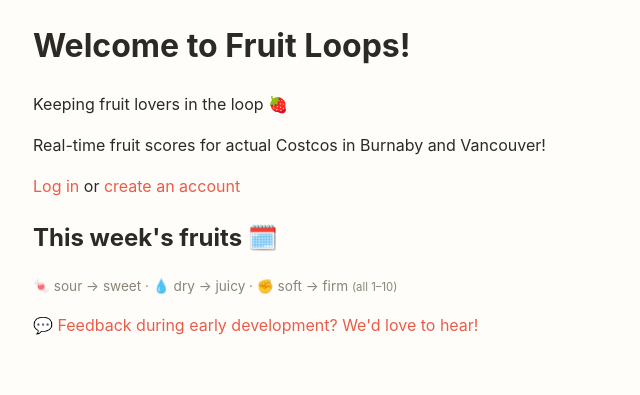
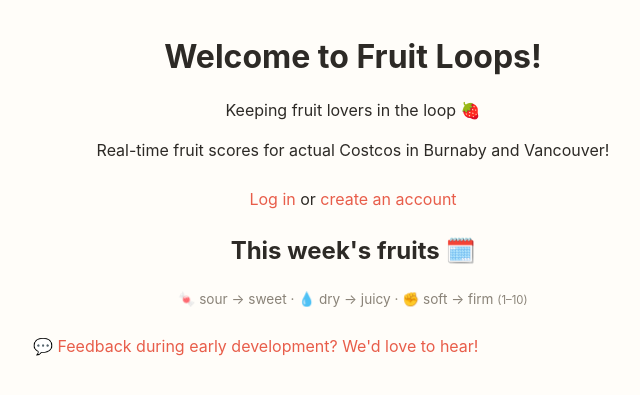
Before and after one commit to kkatieliu/fruit-loop-rater, a Flask app: page / in a window 1280 px wide. Shown: the top 395 px of the page, without its empty margins (287-927 px from the left). Run offline with Flask 3, Linux system fonts and the light colour scheme; data that the repository does not hold is empty.

Commit message:
Fixed some spacing issues

```diff
--- a/static/style.css
+++ b/static/style.css
@@ -175,3 +175,18 @@
         text-transform: uppercase;
     }
 }
+
+.hero {
+    text-align: center;
+    margin: 32px 0 24px;
+}
+
+.hero h1 {
+    margin-bottom: 4px;
+    font-size: 2rem;
+}
+
+.page-intro {
+    text-align: center;
+    margin-bottom: 24px;
+}
--- a/templates/fruit.html
+++ b/templates/fruit.html
@@ -26,7 +26,6 @@
             🍬 Sweetness {{ this_week_avg["avg_sweetness"] }}/10
             · 💧 Juiciness {{ this_week_avg["avg_juiciness"] }}/10
             · ✊ Firmness {{ this_week_avg["avg_firmness"] }}/10
-
             <small>({{ this_week_avg["num_ratings"] }} rating{{ "s" if this_week_avg["num_ratings"] != 1 }})</small>
         </p>
     {% else %}
--- a/templates/home.html
+++ b/templates/home.html
@@ -7,19 +7,19 @@
         <h1>Welcome to Fruit Loops!</h1>
         <p class="tagline">Keeping fruit lovers in the loop 🍓</p>
         <p>Real-time fruit scores for actual Costcos in Burnaby and Vancouver!</p>
-
     </header>
 
+    <div class="page-intro">
         {% if username %}
             <p>Hi {{ username }}! {{ my_tier["emoji"] }} <small>({{ my_tier["name"] }})</small> | <a href="/profile">My profile</a> · <a href="/logout">Log out</a></p>
         {% else %}
             <p><a href="/login">Log in</a> or <a href="/register">create an account</a></p>
         {% endif %}
 
+        <h2>This week's fruits 🗓️</h2>
+        <p class="legend">🍬 sour → sweet · 💧 dry → juicy · ✊ soft → firm <small>(1–10)</small></p>
+    </div>
 
-
-    <h2>This week's fruits 🗓️</h2>
-    <p class="legend">🍬 sour → sweet · 💧 dry → juicy · ✊ soft → firm <small>(all 1–10)</small></p>
     <div class="fruit-list">
         {% for fruit in fruits %}
         <div class="fruit-card">
@@ -37,10 +37,9 @@
             {% if username %}
                 <a class="rate-button" href="/rate/{{ fruit['id'] }}">Rate this</a>
             {% endif %}
-
         </div>
         {% endfor %}
+    </div>
+
     <p class="feedback"><a href="https://docs.google.com/forms/d/e/1FAIpQLSezVfzeH6Iuj4zHCthRQ-sh6c85TV3kWvAy0750_xcMW0q_Ww/viewform" target="_blank"> 💬 Feedback during early development? We'd love to hear!</a></p>
-
-    </div>
 {% endblock %}
--- a/templates/profile.html
+++ b/templates/profile.html
@@ -34,7 +34,7 @@
             {% endfor %}
         {% endfor %}
     {% else %}
-        <p>You haven't rated anything yet — <a href="/">pick a fruit</a> and get started! 🌱</p>
+        <p>You haven't rated anything yet: <a href="/">pick a fruit</a> and get started! 🌱</p>
     {% endif %}
 
     <p><a href="/">← Back to all fruits</a></p>
```
Lines whose indentation alone changed are shown as unchanged.
